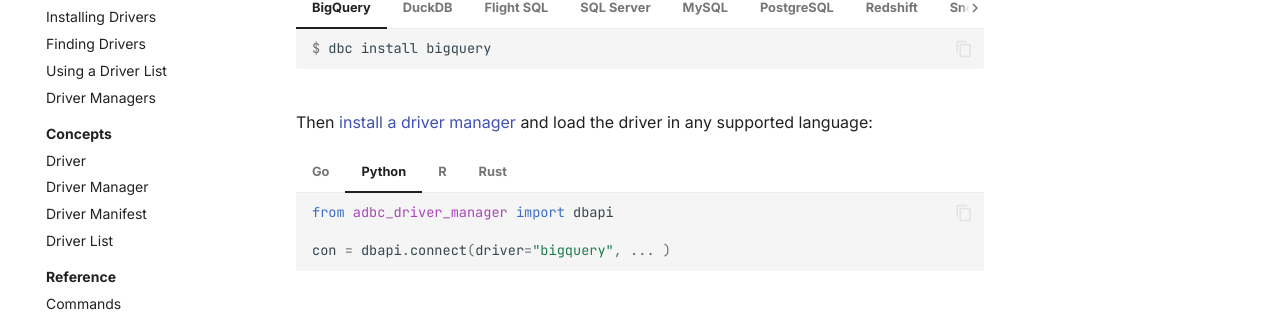
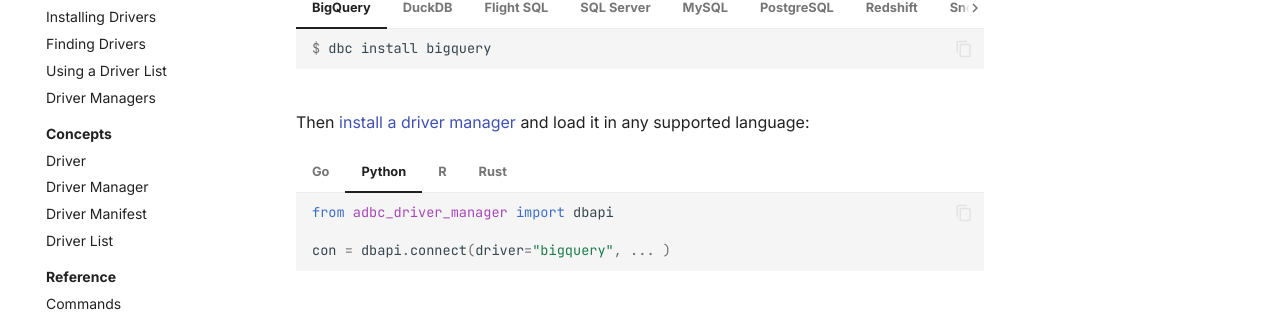
Before and after one commit to columnar-tech/dbc, an MkDocs documentation site: the page built from docs/index.md, in a window 1280 px wide and 1336 px high. Shown: the part 300-612 px from the top of the window. Built offline with MkDocs 1.6.1 and Material for MkDocs 9.7.7, drawn with Linux system fonts in a browser that asks for light colours; plug-ins that fetch from the network failed and are left out; comment, search, counter and statistics services are not loaded.

Commit message:
Keep "it" instead of "the driver"

````diff
--- a/docs/index.md
+++ b/docs/index.md
@@ -26,7 +26,7 @@
     $ dbc install bigquery
     ```
 
-    <br/>Then [install a driver manager](./guides/driver_manager.md) and load the driver in any supported language:
+    <br/>Then [install a driver manager](./guides/driver_manager.md) and load it in any supported language:
 
     === "Go"
 
@@ -66,7 +66,7 @@
     $ dbc install duckdb
     ```
 
-    <br/>Then [install a driver manager](./guides/driver_manager.md) and load the driver in any supported language:
+    <br/>Then [install a driver manager](./guides/driver_manager.md) and load it in any supported language:
 
     === "Go"
 
@@ -106,7 +106,7 @@
     $ dbc install flightsql
     ```
 
-    <br/>Then [install a driver manager](./guides/driver_manager.md) and load the driver in any supported language:
+    <br/>Then [install a driver manager](./guides/driver_manager.md) and load it in any supported language:
 
     === "Go"
 
@@ -146,7 +146,7 @@
     $ dbc install mssql
     ```
 
-    <br/>Then [install a driver manager](./guides/driver_manager.md) and load the driver in any supported language:
+    <br/>Then [install a driver manager](./guides/driver_manager.md) and load it in any supported language:
 
     === "Go"
 
@@ -186,7 +186,7 @@
     $ dbc install mysql
     ```
 
-    <br/>Then [install a driver manager](./guides/driver_manager.md) and load the driver in any supported language:
+    <br/>Then [install a driver manager](./guides/driver_manager.md) and load it in any supported language:
 
     === "Go"
 
@@ -226,7 +226,7 @@
     $ dbc install postgresql
     ```
 
-    <br/>Then [install a driver manager](./guides/driver_manager.md) and load the driver in any supported language:
+    <br/>Then [install a driver manager](./guides/driver_manager.md) and load it in any supported language:
 
     === "Go"
 
@@ -266,7 +266,7 @@
     $ dbc install redshift
     ```
 
-    <br/>Then [install a driver manager](./guides/driver_manager.md) and load the driver in any supported language:
+    <br/>Then [install a driver manager](./guides/driver_manager.md) and load it in any supported language:
 
     === "Go"
 
@@ -306,7 +306,7 @@
     $ dbc install snowflake
     ```
 
-    <br/>Then [install a driver manager](./guides/driver_manager.md) and load the driver in any supported language:
+    <br/>Then [install a driver manager](./guides/driver_manager.md) and load it in any supported language:
 
     === "Go"
 
@@ -346,7 +346,7 @@
     $ dbc install sqlite
     ```
 
-    <br/>Then [install a driver manager](./guides/driver_manager.md) and load the driver in any supported language:
+    <br/>Then [install a driver manager](./guides/driver_manager.md) and load it in any supported language:
 
     === "Go"
 
@@ -386,7 +386,7 @@
     $ dbc install trino
     ```
 
-    <br/>Then [install a driver manager](./guides/driver_manager.md) and load the driver in any supported language:
+    <br/>Then [install a driver manager](./guides/driver_manager.md) and load it in any supported language:
 
     === "Go"
 
````
